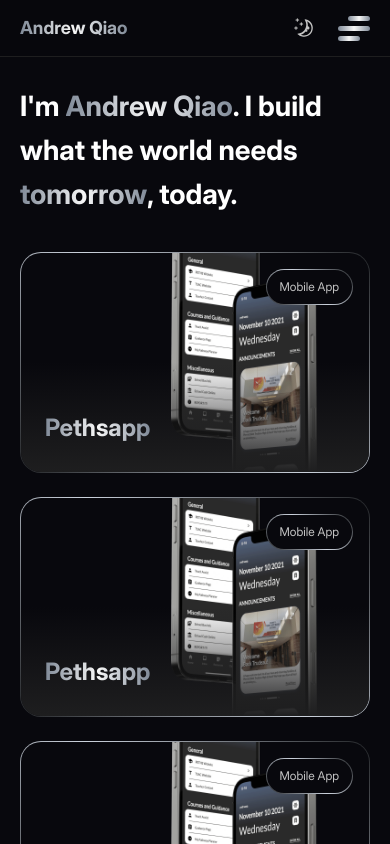
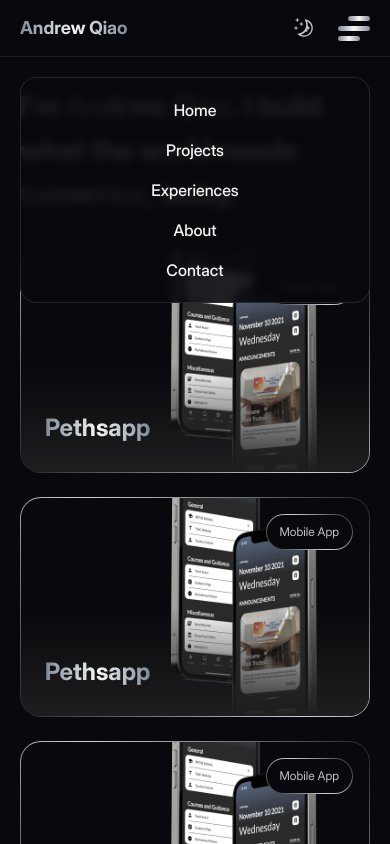
Before and after one commit to qiaoandrew/andrewqiao.com, a Next.js app: page / in a window 390 px wide. Both pictures are taken after a click on the button 354 px from the left and 28 px from the top of the page. Shown: the top 844 px of the page. Built offline with nearby package versions, Linux system fonts and the light colour scheme.

Commit message:
add mobile menu

```diff
--- a/package.json
+++ b/package.json
@@ -12,6 +12,7 @@
     "@hookform/resolvers": "^3.3.4",
     "@radix-ui/react-icons": "^1.3.0",
     "@radix-ui/react-navigation-menu": "^1.1.4",
+    "@radix-ui/react-popover": "^1.0.7",
     "@radix-ui/react-slot": "^1.0.2",
     "class-variance-authority": "^0.7.0",
     "clsx": "^2.1.0",
--- a/src/app/layout.tsx
+++ b/src/app/layout.tsx
@@ -21,7 +21,7 @@
       <head />
       <body
         className={cn(
-          'bg-background pt-21 font-sans sm:pt-24 md:pt-32 2xl:pt-36',
+          'bg-background font-sans',
           inter.variable,
           interDisplay.variable
         )}
--- a/src/components/navigation/Header.tsx
+++ b/src/components/navigation/Header.tsx
@@ -1,21 +1,21 @@
-import Link from "next/link";
+import Link from 'next/link';
 
-import GradientText from "@/components/typography/GradientText";
-import Navbar from "@/components/navigation/Navbar";
-import ThemeToggle from "@/components/navigation/ThemeToggle";
-import MenuToggle from "@/components/navigation/MenuToggle";
+import GradientText from '@/components/typography/GradientText';
+import Navbar from '@/components/navigation/Navbar';
+import ThemeToggle from '@/components/navigation/ThemeToggle';
+import MobileMenu from '@/components/navigation/MobileMenu';
 
 export default function Header() {
   return (
-    <header className="fixed inset-x-0 top-0 border-b border-b-border bg-background/40 backdrop-blur-md">
-      <div className="container h-14 md:h-18 flex items-center justify-between">
+    <header className="fixed inset-x-0 top-0 z-50 border-b border-b-border bg-background/40 backdrop-blur-md">
+      <div className="container flex h-14 items-center justify-between md:h-18">
         <Link href="/" className="font-display text-4.5 font-bold">
           <GradientText>Andrew Qiao</GradientText>
         </Link>
-        <div className="flex gap-4 items-center">
+        <div className="flex items-center gap-4">
           <Navbar />
           <ThemeToggle />
-          <MenuToggle />
+          <MobileMenu />
         </div>
       </div>
     </header>
--- a/src/components/navigation/MenuToggle.tsx
+++ /dev/null
@@ -1,30 +0,0 @@
-'use client';
-
-import { useState } from 'react';
-
-import { cn } from '@/lib/utils';
-
-export default function MenuToggle() {
-  const [isOpen, setIsOpen] = useState(false);
-
-  return (
-    <button
-      onClick={() => setIsOpen((prev) => !prev)}
-      className="flex flex-col gap-[5px] md:hidden"
-    >
-      <div
-        className={cn(
-          'bg-light-text-gradient h-[5px] w-[22px] rounded-full transition-transform duration-200 ease-out dark:bg-dark-text-gradient',
-          isOpen ? 'translate-x-[10px]' : ''
-        )}
-      />
-      <div className="bg-light-text-gradient h-[5px] w-8 rounded-full dark:bg-dark-text-gradient" />
-      <div
-        className={cn(
-          'bg-light-text-gradient h-[5px] w-[22px] self-end rounded-full transition-transform duration-200 ease-out dark:bg-dark-text-gradient',
-          isOpen ? '-translate-x-[10px]' : ''
-        )}
-      />
-    </button>
-  );
-}
--- /dev/null
+++ b/src/components/navigation/MobileMenu.tsx
@@ -0,0 +1,85 @@
+'use client';
+
+import { useState } from 'react';
+import Link from 'next/link';
+
+import { cn } from '@/lib/utils';
+import {
+  Popover,
+  PopoverClose,
+  PopoverContent,
+  PopoverTrigger,
+} from '@/components/ui/Popover';
+
+const LINKS = [
+  {
+    id: 'home',
+    title: 'Home',
+    href: '/#',
+  },
+  {
+    id: 'projects',
+    title: 'Projects',
+    href: '/#projects',
+  },
+  {
+    id: 'experiences',
+    title: 'Experiences',
+    href: '/#experiences',
+  },
+  {
+    id: 'about',
+    title: 'About',
+    href: '/#about',
+  },
+  {
+    id: 'contact',
+    title: 'Contact',
+    href: '/#contact',
+  },
+];
+
+export default function MobileMenu() {
+  const [isOpen, setIsOpen] = useState(false);
+
+  return (
+    <Popover>
+      <PopoverTrigger asChild>
+        <button
+          onClick={() => setIsOpen((prev) => !prev)}
+          className="flex flex-col gap-[5px] md:hidden"
+        >
+          <div
+            className={cn(
+              'h-[5px] w-[22px] rounded-full bg-light-text-gradient transition-transform duration-200 ease-out dark:bg-dark-text-gradient',
+              isOpen ? 'translate-x-[10px]' : ''
+            )}
+          />
+          <div className="h-[5px] w-8 rounded-full bg-light-text-gradient dark:bg-dark-text-gradient" />
+          <div
+            className={cn(
+              'h-[5px] w-[22px] self-end rounded-full bg-light-text-gradient transition-transform duration-200 ease-out dark:bg-dark-text-gradient',
+              isOpen ? '-translate-x-[10px]' : ''
+            )}
+          />
+        </button>
+      </PopoverTrigger>
+      <PopoverContent
+        align="end"
+        sideOffset={36}
+        className="grid w-[calc(100vw-40px)] rounded-4 bg-background/90 py-3 backdrop-blur-sm md:hidden"
+      >
+        {LINKS.map(({ id, title, href }) => (
+          <PopoverClose asChild key={id}>
+            <Link
+              href={href}
+              className="block py-1.5 text-center font-display text-4 font-medium"
+            >
+              {title}
+            </Link>
+          </PopoverClose>
+        ))}
+      </PopoverContent>
+    </Popover>
+  );
+}
--- a/src/components/sections/Hero.tsx
+++ b/src/components/sections/Hero.tsx
@@ -2,7 +2,7 @@
 
 export default function Hero() {
   return (
-    <section className="container mb-9 md:mb-12 xl:mb-16">
+    <section className="container mb-9 pt-21 sm:pt-24 md:mb-12 md:pt-32 xl:mb-16 2xl:pt-36">
       <h1 className="max-w-[350px] font-display text-7 font-bold xs:max-w-[460px] xs:text-9 xs:leading-[56px] sm:max-w-[550px] lg:max-w-[742px] lg:text-12 lg:leading-[76px]">
         I&apos;m <GradientText>Andrew Qiao</GradientText>. I build what the
         world needs <GradientText>tomorrow</GradientText>, today.
--- /dev/null
+++ b/src/components/ui/Popover.tsx
@@ -0,0 +1,35 @@
+'use client';
+
+import * as React from 'react';
+import * as PopoverPrimitive from '@radix-ui/react-popover';
+
+import { cn } from '@/lib/utils';
+
+const Popover = PopoverPrimitive.Root;
+
+const PopoverTrigger = PopoverPrimitive.Trigger;
+
+const PopoverAnchor = PopoverPrimitive.Anchor;
+
+const PopoverClose = PopoverPrimitive.Close;
+
+const PopoverContent = React.forwardRef<
+  React.ElementRef<typeof PopoverPrimitive.Content>,
+  React.ComponentPropsWithoutRef<typeof PopoverPrimitive.Content>
+>(({ className, align = 'center', sideOffset = 8, ...props }, ref) => (
+  <PopoverPrimitive.Portal>
+    <PopoverPrimitive.Content
+      ref={ref}
+      align={align}
+      sideOffset={sideOffset}
+      className={cn(
+        'z-50 w-72 rounded-2.5 border border-ring/50 bg-background p-4 text-foreground outline-none data-[state=open]:animate-in data-[state=closed]:animate-out data-[state=closed]:fade-out-0 data-[state=open]:fade-in-0 data-[state=closed]:zoom-out-95 data-[state=open]:zoom-in-95 data-[side=bottom]:slide-in-from-top-2 data-[side=left]:slide-in-from-right-2 data-[side=right]:slide-in-from-left-2 data-[side=top]:slide-in-from-bottom-2',
+        className
+      )}
+      {...props}
+    />
+  </PopoverPrimitive.Portal>
+));
+PopoverContent.displayName = PopoverPrimitive.Content.displayName;
+
+export { Popover, PopoverTrigger, PopoverContent, PopoverAnchor, PopoverClose };
```
Also changed, not shown: 1 other file (tests, documents, lock files or other folders).
